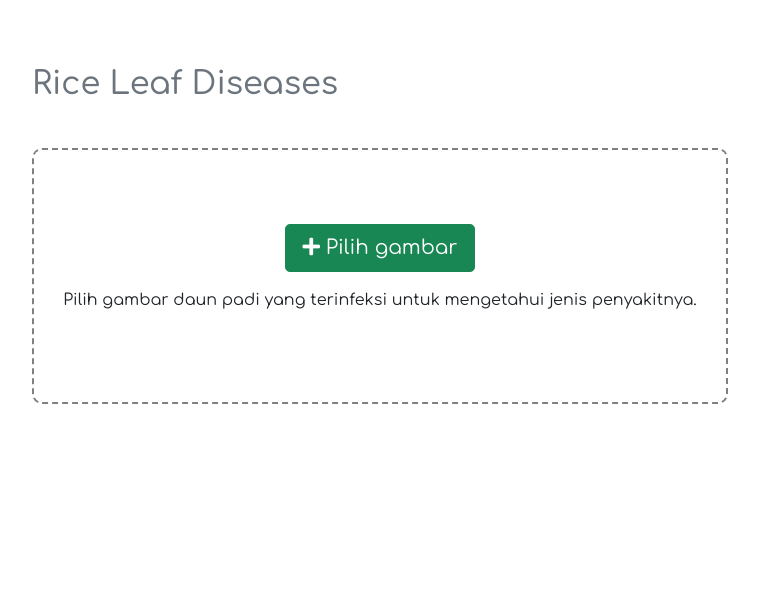
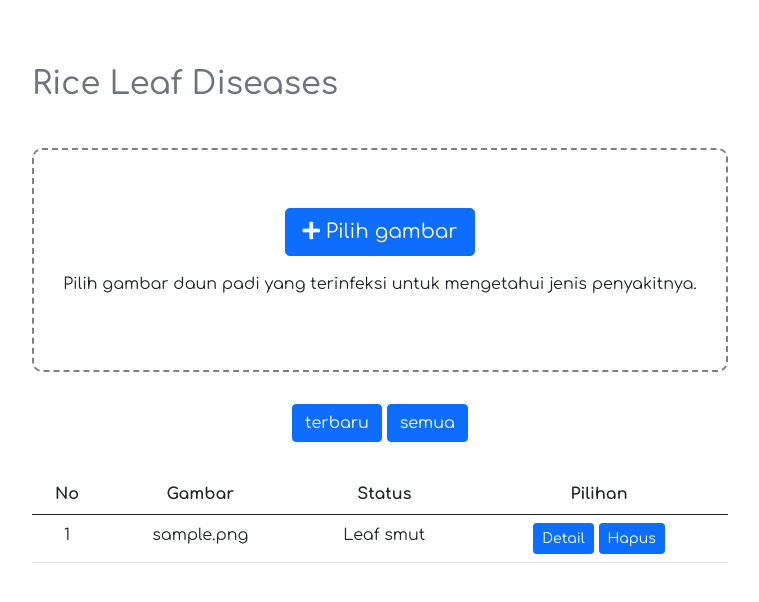
Before and after one commit to muhamadriskonalfani/classification_app, a Flask app: page /classification in a window 1280 px wide. Shown: the top 602 px of the page, without its empty margins (260-1019 px from the left). Run offline with Flask 3, Linux system fonts and the light colour scheme; tables that the repository leaves empty hold one stand-in row (values such as "Sample post").

Commit message:
Classification App - Model 1 - Create, Read, and Delete

```diff
--- a/database/classification_app.sql
+++ b/database/classification_app.sql
@@ -3,7 +3,7 @@
 -- https://www.phpmyadmin.net/
 --
 -- Host: 127.0.0.1
--- Waktu pembuatan: 15 Jun 2024 pada 13.53
+-- Waktu pembuatan: 16 Jun 2024 pada 17.53
 -- Versi server: 10.4.32-MariaDB
 -- Versi PHP: 8.2.12
 
@@ -29,7 +29,6 @@ SET time_zone = "+00:00";
 
 CREATE TABLE `tb_gambar` (
   `id_gambar` int(11) NOT NULL,
-  `nama` varchar(255) NOT NULL,
   `gambar` varchar(255) NOT NULL,
   `status` varchar(255) NOT NULL
 ) ENGINE=InnoDB DEFAULT CHARSET=utf8mb4 COLLATE=utf8mb4_general_ci;
--- a/info.txt
+++ b/info.txt
@@ -1,3 +1,4 @@
 Library silahkan install sendiri di terminal atau command prompt
 Kode instalasi:
 - pip install opencv-python-headless numpy scikit-image scikit-learn
+- pip install Flask-Uploads
--- a/main.py
+++ b/main.py
@@ -1,5 +1,6 @@
-from flask import Flask, render_template, request, redirect, url_for, jsonify
+from flask import Flask, render_template, request, redirect, url_for, jsonify, send_from_directory
 import mysql.connector
+from werkzeug.utils import secure_filename
 import os
 import cv2
 import numpy as np
@@ -42,8 +43,24 @@ def training_model():
 # Route untuk halaman klasifikasi
 @app.route('/classification', methods=['GET', 'POST'])
 def classification():
-    global file_url, file_name, file_path, prediction, progress
+    global progress
+
     progress = 0  # Set progress kembali ke 0
+    cursor = db.cursor()
+    cursor.execute("SELECT * FROM tb_gambar ORDER BY id_gambar DESC")
+    items = cursor.fetchall()
+
+    cursor.execute("SELECT * FROM tb_gambar ORDER BY id_gambar DESC LIMIT 1")
+    latest = cursor.fetchone()
+
+    return render_template('classification.html', items=items, latest=latest)
+
+
+# Route untuk menambah item
+@app.route('/add_to_database', methods=['GET', 'POST'])
+def add_to_database():
+    global file_url, file_name, file_path, prediction
+
     if request.method == 'POST':
         if 'submit' in request.form:
             file = request.files.get('file')
@@ -52,16 +69,32 @@ def classification():
                 file_path = os.path.join(app.config['UPLOAD_FOLDER'], file_name)
                 file.save(file_path)
                 file_url = url_for('static', filename=f'uploads/{file_name}')
-                klasifikasi_gambar_baru()  # Panggil fungsi klasifikasi_gambar_baru untuk memproses gambar
-                return render_template('classification.html', file_url=file_url, file_path=file_path, file_name=file_name, prediction=prediction)
-        elif 'clear' in request.form:
-            file_path = request.form.get('file_path')
-            if file_path and os.path.exists(file_path):
-                os.remove(file_path)
-            file_url = ''
-            file_name = ''
-            prediction = ''
-    return render_template('classification.html', file_url=file_url, file_path='', file_name=file_name, prediction=prediction, progress=progress)
+                klasifikasi_gambar_baru()
+
+    cursor = db.cursor()
+    cursor.execute("INSERT INTO tb_gambar (gambar, status) VALUES (%s, %s)", (file_name, prediction))
+    db.commit()
+
+    return redirect('/classification')
+
+# Route untuk menghapus item
+@app.route('/delete/<int:item_id>', methods=['POST'])
+def delete_from_database(item_id):
+    cursor = db.cursor()
+    cursor.execute("SELECT gambar FROM tb_gambar WHERE id_gambar = %s", (item_id,))
+    image = cursor.fetchone()[0]
+    if image:
+        os.remove(os.path.join(app.config['UPLOAD_FOLDER'], image))
+    cursor.execute("DELETE FROM tb_gambar WHERE id_gambar = %s", (item_id,))
+    db.commit()
+
+    return redirect('/classification')
+
+
+# Endpoint untuk melayani file statis
+@app.route('/uploads/<filename>')
+def uploaded_file(filename):
+    return send_from_directory(app.config['UPLOAD_FOLDER'], filename)
 
 def load_images_from_folder(folder_path):
     images = []
--- a/templates/classification.html
+++ b/templates/classification.html
@@ -51,27 +51,33 @@
             display: flex;
             justify-content: center;
             align-items: flex-start;
-            overflow: scroll;
+            overflow: hidden;
 
             /* border: var(--border); */
         }
 
         .container {
             position: absolute;
+            height: 100vh;
             padding: 20px;
             text-align: center;
+            overflow: scroll;
             transition: all 0.8s ease;
         }
 
-        .left {
+        .container.left {
             width: 50rem;
             left: 50%;
             transform: translateX(-50%);
         }
 
-        .right {
+        .container.right {
             width: 50rem;
             right: -50rem;
+        }
+
+        .container-scroll {
+            min-height: 120vh;
         }
 
 
@@ -79,7 +85,7 @@
             display: grid;
             grid-template-areas: 'header'
                                  'input';
-            grid-template-rows: 1fr 4fr;
+            grid-template-rows: 1fr 3.5fr;
             padding: 2rem;
             gap: 2rem;
 
@@ -208,57 +214,95 @@
 <body>
     <div class="container-fluid">
         <div class="container left">
+            <div class="container-scroll">
                 <div class="box-input">
                     <div class="box-header">
                         <h2 class="text-secondary">Rice Leaf Diseases</h2>
                     </div>
                     <div class="box-main-input">
-                    <form action="/classification" method="POST" enctype="multipart/form-data">
+                        <form action="/add_to_database" method="POST" enctype="multipart/form-data">
                             <input type="file" name="file" class="input-file hide">
-                        <button class="btn btn-success btn-lg input-file-btn"><i class="fa fa-plus"></i> Pilih gambar</button>
+                            <button class="btn btn-primary btn-lg input-file-btn"><i class="fa fa-plus"></i> Pilih gambar</button>
                             <button type="submit" name="submit" class="submit-file hide"></button>
                         </form>
                         <p>Pilih gambar daun padi yang terinfeksi untuk mengetahui jenis penyakitnya.</p>
                     </div>
                 </div>
 
+                <div class="output-buttons {% if not latest %}hide{% endif %}">
+                    <button type="button" class="btn btn-primary latest-output-btn">terbaru</button>
+                    <button type="button" class="btn btn-primary all-output-btn">semua</button>
+                </div>
+
                 <div class="box-output">
-                {% if file_url %}
-                    <form action="/classification" method="POST">
-                        <input type="text" name="file_path" class="hide" value="{{ file_path }}">
+                    <div class="latest-output-box">
+                        {% if latest %}
                             <table class="table table-hover">
                                 <thead>
                                     <tr>
-                                    <th>Nama File</th>
-                                    <th>Keterangan</th>
+                                        <th>No</th>
+                                        <th>Gambar</th>
+                                        <th>Status</th>
                                         <th>Pilihan</th>
                                     </tr>
                                 </thead>
                                 <tbody>
                                     <tr>
-                                    <td>{{ file_name }}</td>
-                                    <td>{{ prediction }}</td>
+                                        <td>{{ latest[0] }}</td>
+                                        <td>{{ latest[1] }}</td>
+                                        <td>{{ latest[2] }}</td>
                                         <td>
-                                        <button type="button" class="btn btn-primary btn-sm" onclick="detail()">Detail</button>
-                                        <button type="submit" name="clear" class="btn btn-secondary btn-sm">Hapus</button>
+                                            <button type="button" class="btn btn-primary btn-sm detail-button" data-gambar="{{ url_for('uploaded_file', filename=latest[1]) }}" data-status="{{ latest[2] }}">Detail</button>
+                                            <form action="/delete/{{ latest[0] }}" method="post" style="display: inline;">
+                                                <button type="submit" class="btn btn-primary btn-sm">Hapus</button>
+                                            </form>
                                         </td>
                                     </tr>
                                 </tbody>
                             </table>
+                        {% endif %}
+                    </div>
+                    <div class="all-output-box hide">
+                        {% if items %}
+                            <table class="table table-hover">
+                                <thead>
+                                    <tr>
+                                        <th>No</th>
+                                        <th>Gambar</th>
+                                        <th>Status</th>
+                                        <th>Pilihan</th>
+                                    </tr>
+                                </thead>
+                                <tbody>
+                                    {% for item in items %}
+                                        <tr>
+                                            <td>{{ item[0] }}</td>
+                                            <td>{{ item[1] }}</td>
+                                            <td>{{ item[2] }}</td>
+                                            <td>
+                                                <button type="button" class="btn btn-primary btn-sm detail-button" data-gambar="{{ url_for('uploaded_file', filename=item[1]) }}" data-status="{{ item[2] }}">Detail</button>
+                                                <form action="/delete/{{ item[0] }}" method="post" style="display: inline;">
+                                                    <button type="submit" class="btn btn-primary btn-sm">Hapus</button>
                                                 </form>
+                                            </td>
+                                        </tr>
+                                    {% endfor %}
+                                </tbody>
+                            </table>
                         {% endif %}
+                    </div>
                 </div>
 
                 <button id="leftButton" class="hide">Move Left</button>
             </div>
+        </div>
 
         <div class="container right">
-            {% if file_url %}
+            <div class="container-scroll">
                 <div class="display">
-                    <img src="{{ file_url }}" alt="Uploaded Image" class="img-thumbnail" style="max-width: 400px;">
-                    <h5 class="mt-4 mb-2">{{ prediction }}</h5>
+                    <img id="data-gambar" src="" alt="Uploaded Image" class="img-thumbnail" style="max-width: 400px;">
+                    <h5 id="data-status" class="mt-4 mb-2"></h5>
                 </div>
-            {% endif %}
                 <div class="description">
                     <div class="bacterial-leaf-blight hide">
                         <p>Bacterial leaf blight adalah penyakit yang disebabkan oleh bakteri <i>Xanthomonas oryzae pv. oryzae</i>. Gejala awal biasanya berupa garis-garis berair pada daun yang kemudian menguning dan mengering, membentuk bercak-bercak coklat. Infeksi dapat menyebar dengan cepat dalam kondisi lembab dan dapat menyebabkan kerusakan parah pada hasil panen.</p>
@@ -274,6 +318,7 @@
                 <button id="rightButton" class="btn btn-primary">Kembali</button>
             </div>
         </div>
+    </div>
 
     <div class="container-loading" style="display: none;">
         <div class="spinner-container">
@@ -284,6 +329,56 @@
     </div>
 
     <script>
+        const containerLeft     = document.querySelector('.container.left')
+        const containerRight    = document.querySelector('.container.right')
+        const leftButton        = document.getElementById('leftButton')
+        const rightButton       = document.getElementById('rightButton')
+        const inputFileBtn      = document.querySelector('.box-main-input button.input-file-btn')
+        const fileInput         = document.querySelector('.box-main-input input[name="file"].input-file')
+        const submitButton      = document.querySelector('.box-main-input button[name="submit"].submit-file')
+        const detailButtons     = document.querySelectorAll('.detail-button');
+        const latestOutputBtn   = document.querySelector('.latest-output-btn');
+        const latestOutputBox   = document.querySelector('.latest-output-box');
+        const allOutputBtn      = document.querySelector('.all-output-btn');
+        const allOutputBox      = document.querySelector('.all-output-box');
+        const blb               = document.querySelector('.bacterial-leaf-blight');
+        const bs                = document.querySelector('.brown-spot');
+        const ls                = document.querySelector('.leaf-smut');
+
+
+        // Mengambil semua tombol dengan kelas detail-button
+        detailButtons.forEach(function(detailBtn) {
+            detailBtn.addEventListener('click', function() {
+                let gambar = detailBtn.getAttribute('data-gambar');
+                let status = detailBtn.getAttribute('data-status');
+
+                if (gambar && status) {
+                    document.querySelector('#data-gambar').setAttribute('src', gambar);
+                    document.querySelector('#data-status').textContent = "Status: " + status;
+
+                    if (status == "Bacterial leaf blight") {
+                        blb.classList.remove('hide');
+                        bs.classList.add('hide');
+                        ls.classList.add('hide');
+                    } else if (status == "Brown spot") {
+                        blb.classList.add('hide');
+                        bs.classList.remove('hide');
+                        ls.classList.add('hide');
+                    } else if (status == "Leaf smut") {
+                        blb.classList.add('hide');
+                        bs.classList.add('hide');
+                        ls.classList.remove('hide');
+                    } else {
+                        document.querySelector('.container.right .description').innerHTML = '<h2 class="mt-4 mb-4">Penyakit Tidak Diketahui</h2>';
+                    }
+
+                    setTimeout(function() {
+                        leftButton.click();
+                    }, 500)
+                }
+            });
+        });
+
         // Update progress bar
         function updateProgress() {
             fetch('/progress')
@@ -297,17 +392,9 @@
         }
 
 
-        const containerLeft     = document.querySelector('.container.left')
-        const containerRight    = document.querySelector('.container.right')
-        const leftButton        = document.getElementById('leftButton')
-        const rightButton       = document.getElementById('rightButton')
-        const inputFileBtn      = document.querySelector('.box-main-input button.input-file-btn')
-        const fileInput         = document.querySelector('.box-main-input input[name="file"].input-file')
-        const submitButton      = document.querySelector('.box-main-input button[name="submit"].submit-file')
-
-
         // Geser halaman ke kiri
         leftButton.addEventListener('click', function() {
+            containerRight.scrollTop = 0;
             containerLeft.style.transform = 'translateX(-200%)';
             containerRight.style.right = '50%';
             containerRight.style.transform = 'translateX(50%)';
@@ -343,38 +430,17 @@
         });
 
 
-
-
-        const blb   = document.querySelector('.bacterial-leaf-blight');
-        const bs    = document.querySelector('.brown-spot');
-        const ls    = document.querySelector('.leaf-smut');
-
-        // Tampilkan deskripsi penyakit
-        document.addEventListener("DOMContentLoaded", function() {
-            {% if file_url %}
-                {% if prediction == 'Bacterial leaf blight' %}
-                    blb.classList.remove('hide');
-                    bs.classList.add('hide');
-                    ls.classList.add('hide');
-                {% elif prediction == 'Brown spot' %}
-                    blb.classList.add('hide');
-                    bs.classList.remove('hide');
-                    ls.classList.add('hide');
-                {% elif prediction == 'Leaf smut' %}
-                    blb.classList.add('hide');
-                    bs.classList.add('hide');
-                    ls.classList.remove('hide');
-                {% endif %}
-            {% endif %}
+        // Menampilkan output terakhir
+        latestOutputBtn.addEventListener("click", function() {
+            allOutputBox.classList.add('hide');
+            latestOutputBox.classList.remove('hide');
         });
 
-
-
-
-        // Fungsi tambahan
-        function detail() {
-            leftButton.click();
-        }
+        // Menampilkan semua output
+        allOutputBtn.addEventListener("click", function() {
+            latestOutputBox.classList.add('hide');
+            allOutputBox.classList.remove('hide');
+        });
 
 
 
```
Lines whose indentation alone changed are shown as unchanged.
